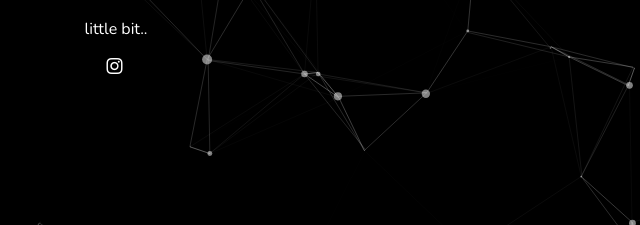
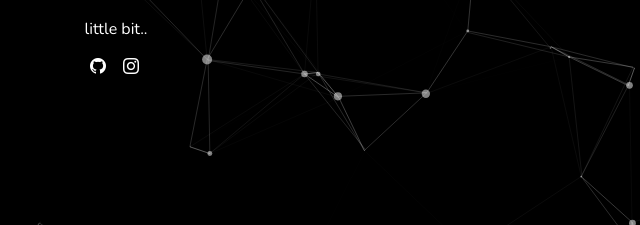
Before and after one commit to kodiltensei/profile, a plain HTML site: page index.html in a window 1280 px wide. Shown: the part 454-679 px from the top of the page, 524-1164 px from the left. Drawn offline with nearby package versions, Linux system fonts and the light colour scheme.

Commit message:
Update index.html

```diff
--- a/index.html
+++ b/index.html
@@ -15,8 +15,8 @@
  <h1>kodilTensei</h1>
       <p>little bit..</p>
       <div class="sosmet">
-       <!-- <a href="https://wa.me/62" target="_blank"><i class="bi bi-whatsapp"></i></a>
-        <a href="https://github.com/" target="_blank"><i class="bi bi-github"></i></a> -->
+       <!-- <a href="https://wa.me/62" target="_blank"><i class="bi bi-whatsapp"></i></a> -->
+        <a href="https://github.com/kodiltensei" target="_blank"><i class="bi bi-github"></i></a>
         <a href="https://instagram.com/kodiltensei" target="_blank"><i class="bi bi-instagram"></i></a>
       </div>
     </div>
```
